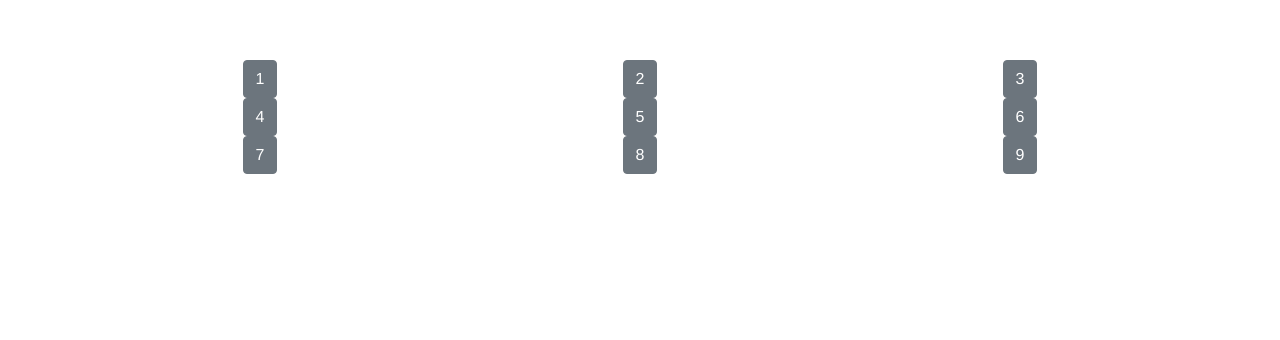
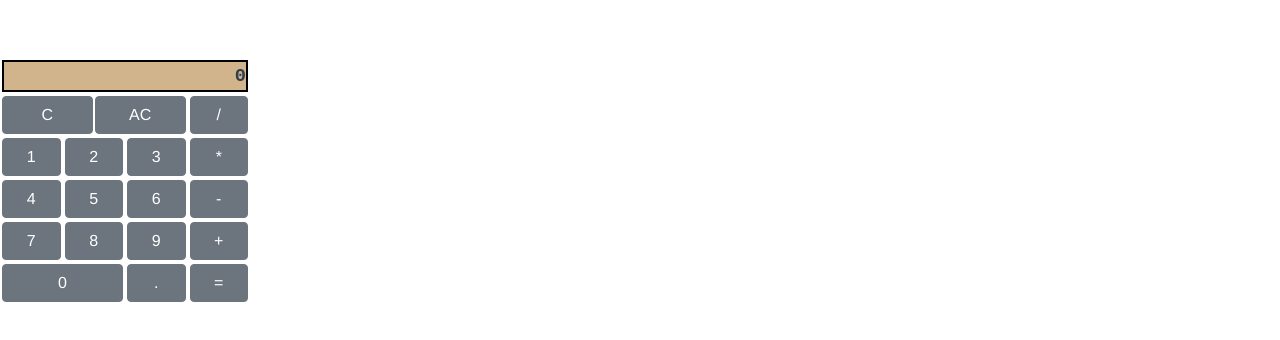
Before and after one commit to dvazquez1027/calc-ui-web, a Vue app: page / in a window 1280 px wide. Shown: the top 340 px of the page. Built offline with nearby package versions, Linux system fonts and the light colour scheme.

Commit message:
Store result as Vuex state

```diff
--- a/package.json
+++ b/package.json
@@ -11,8 +11,8 @@
   "dependencies": {
     "bootstrap-vue": "^2.1.0",
     "core-js": "^3.6.5",
-    "vue": "^2.6.11",
-    "vuex": "^3.4.0"
+    "vue": "^2.6.12",
+    "vuex": "^3.5.1"
   },
   "devDependencies": {
     "@babel/polyfill": "^7.7.0",
--- a/src/App.vue
+++ b/src/App.vue
@@ -10,7 +10,7 @@ import Calculator from "@/components/Calculator.vue";
 export default {
   name: "App",
   components: {
-    'calculator': Calculator
+    calculator: Calculator
   }
 };
 </script>
--- a/src/components/CalcButton.vue
+++ b/src/components/CalcButton.vue
@@ -1,6 +1,8 @@
 <template>
   <div>
-        <b-button variant="secondary" @click="onClick()">{{ text }}</b-button>
+    <b-button variant="secondary" block @click="onClick()">
+      {{ text }}
+    </b-button>
   </div>
 </template>
 
@@ -18,13 +20,11 @@
     }
   },
   methods: {
-            onClick () {
-                this.$emit('click', this.value);
+    onClick() {
+      this.$emit("click", this.value);
     }
   }
-    }
+};
 </script>
 
-<style lang="scss" scoped>
-
-</style>
+<style lang="scss" scoped></style>
--- a/src/components/Calculator.vue
+++ b/src/components/Calculator.vue
@@ -1,20 +1,26 @@
 <template>
-    <div>
+  <div style="width: 250px">
+    <display :result="result" />
     <keypad />
   </div>
 </template>
 
 <script>
 import Keypad from "@/components/Keypad.vue";
+import Display from "@/components/Display.vue";
 
 export default {
   name: "Calculator",
   components: {
-            'keypad': Keypad
+    keypad: Keypad,
+    display: Display
+  },
+  computed: {
+    result() {
+      return this.$store.getters.result;
     }
   }
+};
 </script>
 
-<style lang="scss" scoped>
-
-</style>
+<style lang="scss" scoped></style>
--- /dev/null
+++ b/src/components/Display.vue
@@ -0,0 +1,31 @@
+<template>
+  <div style="width: 100%">
+    <div class="calc-display">
+      {{ result }}
+    </div>
+  </div>
+</template>
+
+<script>
+export default {
+  name: "Display",
+  props: {
+    result: {
+      type: Number,
+      required: true
+    }
+  }
+};
+</script>
+
+<style lang="scss" scoped>
+.calc-display {
+  border: 2px solid black;
+  background: tan;
+  text-align: right;
+  margin: 2px;
+  font-weight: bold;
+  font-family: "Courier New", Courier, monospace;
+  font-size: 14pt;
+}
+</style>
--- a/src/components/Keypad.vue
+++ b/src/components/Keypad.vue
@@ -2,36 +2,71 @@
   <div>
     <b-container>
       <b-row>
-                <b-col>
-                    <calc-button text="1" />
+        <b-col cols="9" class="pad">
+          <b-row>
+            <b-col cols="6" style="padding-right: 1px">
+              <calc-button text="C" />
             </b-col>
-                <b-col>
-                    <calc-button text="2" />
+            <b-col cols="6" style="padding-left: 1px">
+              <calc-button text="AC" />
             </b-col>
-                <b-col>
-                    <calc-button text="3" />
+          </b-row>
+        </b-col>
+        <b-col cols="3" class="pad">
+          <calc-button text="/" />
         </b-col>
       </b-row>
       <b-row>
-                <b-col>
-                    <calc-button text="4" />
+        <b-col cols="3" class="pad">
+          <calc-button text="1" />
         </b-col>
-                <b-col>
-                    <calc-button text="5" />
+        <b-col cols="3" class="pad">
+          <calc-button text="2" />
         </b-col>
-                <b-col>
-                    <calc-button text="6" />
+        <b-col cols="3" class="pad">
+          <calc-button text="3" />
+        </b-col>
+        <b-col cols="3" class="pad">
+          <calc-button text="*" />
         </b-col>
       </b-row>
       <b-row>
-                <b-col>
+        <b-col cols="3" class="pad">
+          <calc-button text="4" />
+        </b-col>
+        <b-col cols="3" class="pad">
+          <calc-button text="5" />
+        </b-col>
+        <b-col cols="3" class="pad">
+          <calc-button text="6" />
+        </b-col>
+        <b-col cols="3" class="pad">
+          <calc-button text="-" />
+        </b-col>
+      </b-row>
+      <b-row>
+        <b-col cols="3" class="pad">
           <calc-button text="7" />
         </b-col>
-                <b-col>
+        <b-col cols="3" class="pad">
           <calc-button text="8" />
         </b-col>
-                <b-col>
+        <b-col cols="3" class="pad">
           <calc-button text="9" />
+        </b-col>
+        <b-col cols="3" class="pad">
+          <calc-button text="+" />
+        </b-col>
+      </b-row>
+      <b-row>
+        <b-col cols="6" class="pad">
+          <calc-button text="0" />
+        </b-col>
+        <b-col cols="3" class="pad">
+          <calc-button text="." />
+        </b-col>
+        <b-col cols="3" class="pad">
+          <calc-button text="=" />
         </b-col>
       </b-row>
     </b-container>
@@ -44,11 +79,13 @@
 export default {
   name: "Keypad",
   components: {
-            'calc-button': CalcButton
+    "calc-button": CalcButton
   }
-    }
+};
 </script>
 
 <style lang="scss" scoped>
-
+.pad {
+  padding: 2px;
+}
 </style>
--- a/src/store/index.js
+++ b/src/store/index.js
@@ -4,8 +4,19 @@ import Vuex from "vuex";
 Vue.use(Vuex);
 
 export default new Vuex.Store({
-  state: {},
-  mutations: {},
+  state: {
+    value: 0
+  },
+  mutations: {
+    store(state, value) {
+      state.value = value;
+    }
+  },
+  getters: {
+    result(state) {
+      return state.value;
+    }
+  },
   actions: {},
   modules: {}
 });
```
Also changed, not shown: 2 other files (tests, documents, lock files or other folders). Lines whose indentation alone changed are shown as unchanged.
